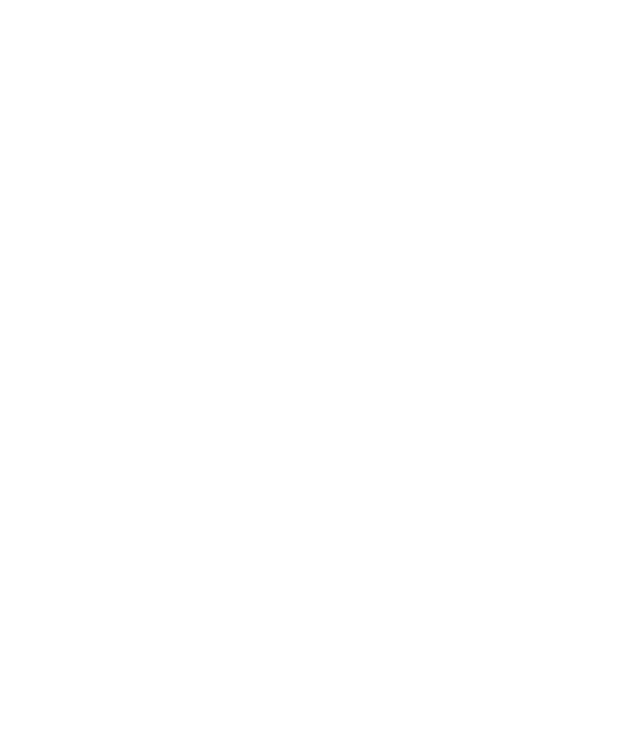
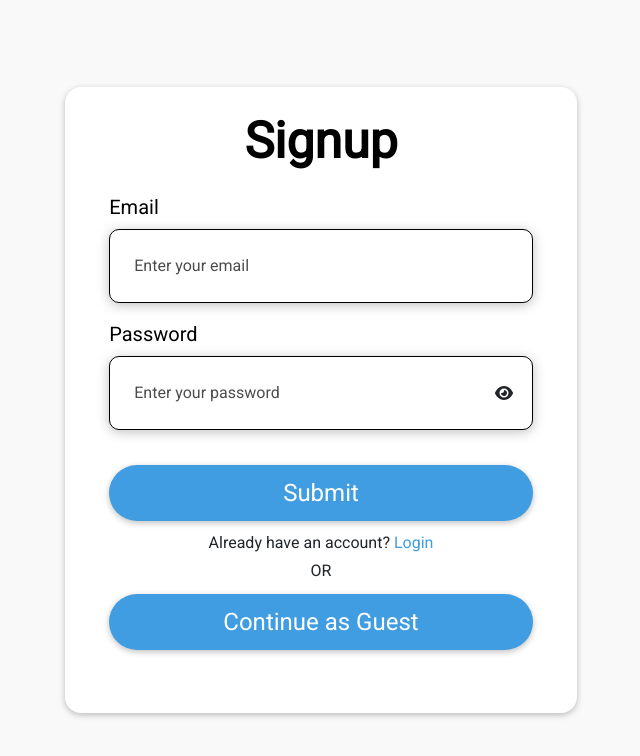
Before and after one commit to kammanz/movie-finder-app, a React (Create React App) app: page /signup in a window 1280 px wide. Before the commit this address had no page. Shown: the top 756 px of the page, without its empty margins (319-959 px from the left). Built offline with nearby package versions, Linux system fonts and the light colour scheme; no server answers.

Commit message:
refactor(app.tsx): rename homepage path to dashboard

```diff
--- a/src/App.tsx
+++ b/src/App.tsx
@@ -1,5 +1,5 @@
 import React from 'react';
-import { Routes, Route } from 'react-router-dom';
+import { Routes, Route, Navigate } from 'react-router-dom';
 import Signup from './pages/signup';
 import Login from './pages/login';
 import Homepage from './pages/homepage';
@@ -10,14 +10,15 @@ const App = () => {
   return (
     <>
       <Routes>
-        <Route path="/" element={<Signup />} />
+        <Route path="/signup" element={<Signup />} />
       </Routes>
       <Routes>
         <Route path="/login" element={<Login />} />
       </Routes>
       <Routes>
         <Route element={<PrivateRoute />}>
-          <Route path="/homepage" element={<Homepage />} />
+          <Route path="/" element={<Navigate to="/dashboard" />} />
+          <Route path="/dashboard" element={<Homepage />} />
           <Route path="/saved-movies" element={<SavedMovies />} />
         </Route>
       </Routes>
--- a/src/components/PrivateRoute.tsx
+++ b/src/components/PrivateRoute.tsx
@@ -1,10 +1,18 @@
 import React from 'react';
 import { Outlet, Navigate } from 'react-router-dom';
+import { useAuth } from '../auth/useAuth';
 import { getStoredUser } from '../user-storage';
 
 const PrivateRoute = () => {
-  const user = getStoredUser();
-  return user ? <Outlet /> : <Navigate to="/login" />;
+  const user2 = getStoredUser();
+  const { user } = useAuth();
+  console.log('user', user);
+  console.log('user2', user2);
+  console.log('user?.isAnonymous', user?.isAnonymous);
+
+  // console.log('user', user.is);
+
+  return user2 ? <Outlet /> : <Navigate to="/login" />;
 };
 
 export default PrivateRoute;
--- a/src/components/form/index.tsx
+++ b/src/components/form/index.tsx
@@ -36,7 +36,7 @@ const Form = ({ isSignup }: { isSignup: boolean }) => {
     try {
       setIsGuest(true);
       await loginGuest();
-      navigate('/homepage');
+      navigate('/dashboard');
     } catch (e) {
       if (e instanceof Error) {
         setFirebaseError(parseFirebaseError(e));
@@ -56,7 +56,7 @@ const Form = ({ isSignup }: { isSignup: boolean }) => {
       } else {
         await login(email.trim(), password.trim());
       }
-      navigate('/homepage');
+      navigate('/dashboard');
     } catch (e) {
       if (e instanceof Error) {
         setFirebaseError(parseFirebaseError(e));
@@ -123,7 +123,7 @@ const Form = ({ isSignup }: { isSignup: boolean }) => {
             <p>
               {isSignup ? 'Already have an account?' : `Don't have an account?`}{' '}
               <span>
-                <Link to={isSignup ? '/login' : '/'}>
+                <Link to={isSignup ? '/login' : '/signup'}>
                   {isSignup ? 'Login' : 'Signup'}
                 </Link>
               </span>
--- a/src/components/header/index.tsx
+++ b/src/components/header/index.tsx
@@ -64,7 +64,7 @@ const Header = () => {
       await logout();
 
       if (isSignup) {
-        navigate('/');
+        navigate('/signup');
       } else {
         navigate('/login');
       }
--- a/src/components/navbar/index.tsx
+++ b/src/components/navbar/index.tsx
@@ -8,7 +8,7 @@ function Navbar() {
       <ul className={styles.listContainer}>
         <li>
           <NavLink
-            to="/homepage"
+            to="/dashboard"
             className={({ isActive }) =>
               isActive ? styles.active : styles.inActive
             }>
```
